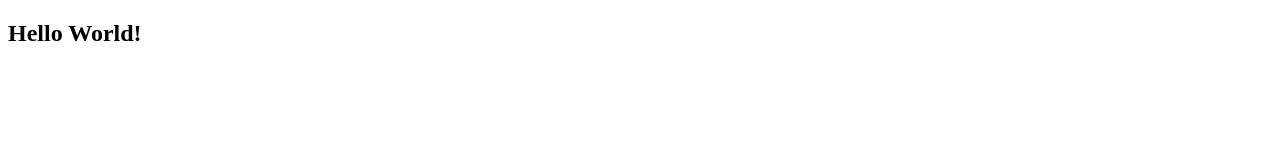
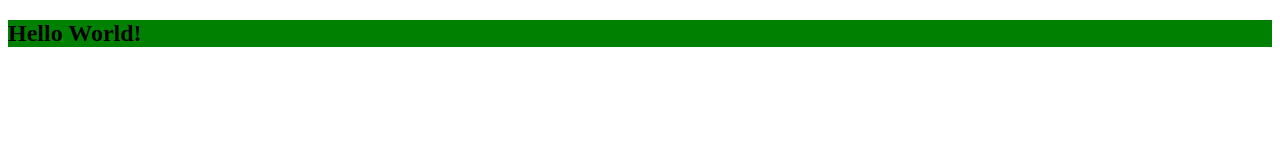
Before and after one commit to bbusch10/Intro-to-git, a plain HTML site: page Index.html in a window 1280 px wide. Drawn offline with Linux system fonts and the light colour scheme.

Commit message:
add basic styles for git hub pages homepage

```diff
--- a/Index.html
+++ b/Index.html
@@ -1,6 +1,7 @@
 <!doctype html>
 <html>
 <head>
+<link rel="stylesheet" href="styles.css">
 <meta charset="utf-8">
 <title>My First Git Page</title>
 
--- /dev/null
+++ b/styles.css
@@ -0,0 +1,5 @@
+@charset "utf-8";
+/* CSS Document */
+section {
+	background-color: green;
+}
```
